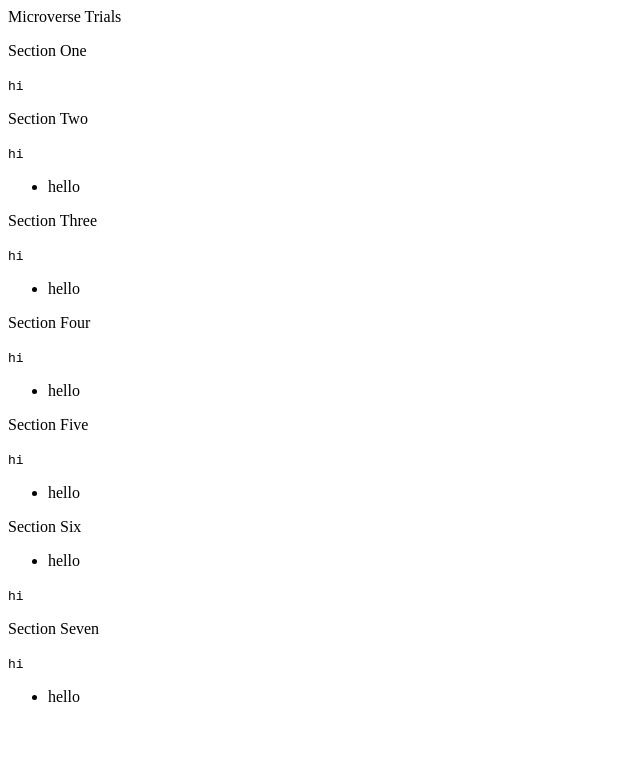
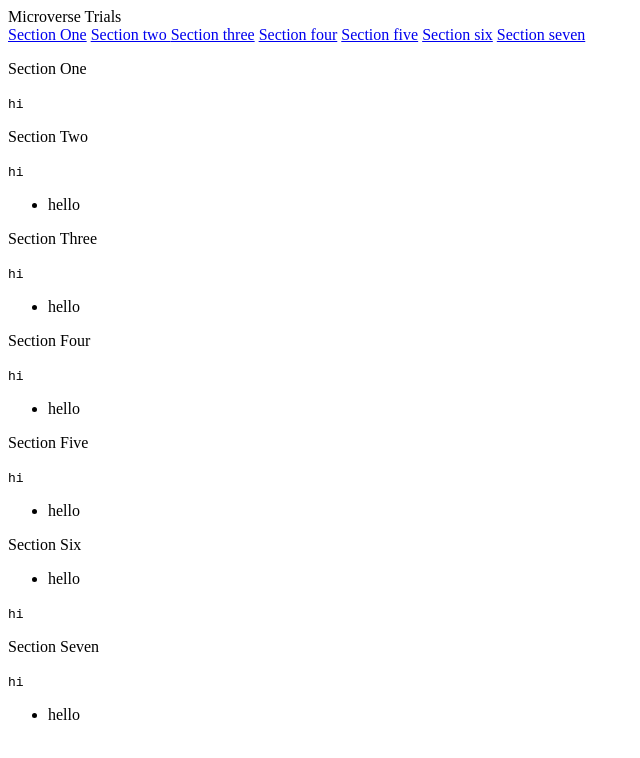
Before and after one commit to AndreasGalster/microverse2, a plain HTML site: page index.html in a window 1280 px wide. Shown: the whole page, without its empty margins (0-640 px from the left). Drawn offline with Linux system fonts and the light colour scheme.

Commit message:
added href

```diff
--- a/index.html
+++ b/index.html
@@ -14,12 +14,18 @@
     <header>
       Microverse Trials
     </header>
+    <a class="navlink" href="#Section_One"> Section One</a>
+    <a class="navlink" href="#Section_two">Section two </a>
+    <a class="navlink" href="#Section_three"> Section three</a>
+    <a class="navlink" href="#Section_four"> Section four</a>
+    <a class="navlink" href="#Section_five"> Section five</a>
+    <a class="navlink" href="#Section_six"> Section six</a>
+    <a class="navlink" href="#Section_seven">Section seven</a>
   </nav>
   <main id="main-doc">
 
     <section class="main-section">
       <header id="Section_One">
-
         <p>Section One</p>
         <code>hi</code>
       </header>
```
